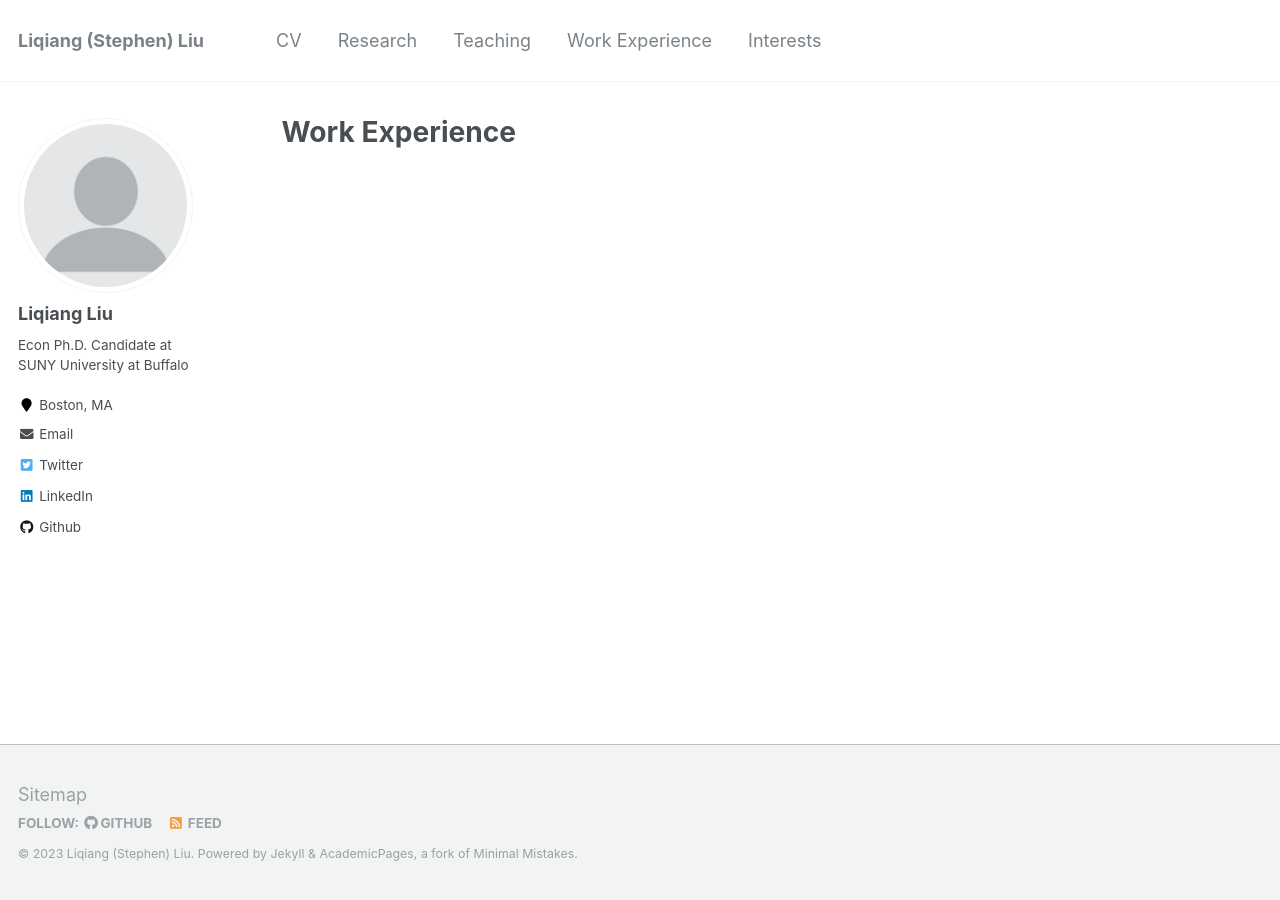
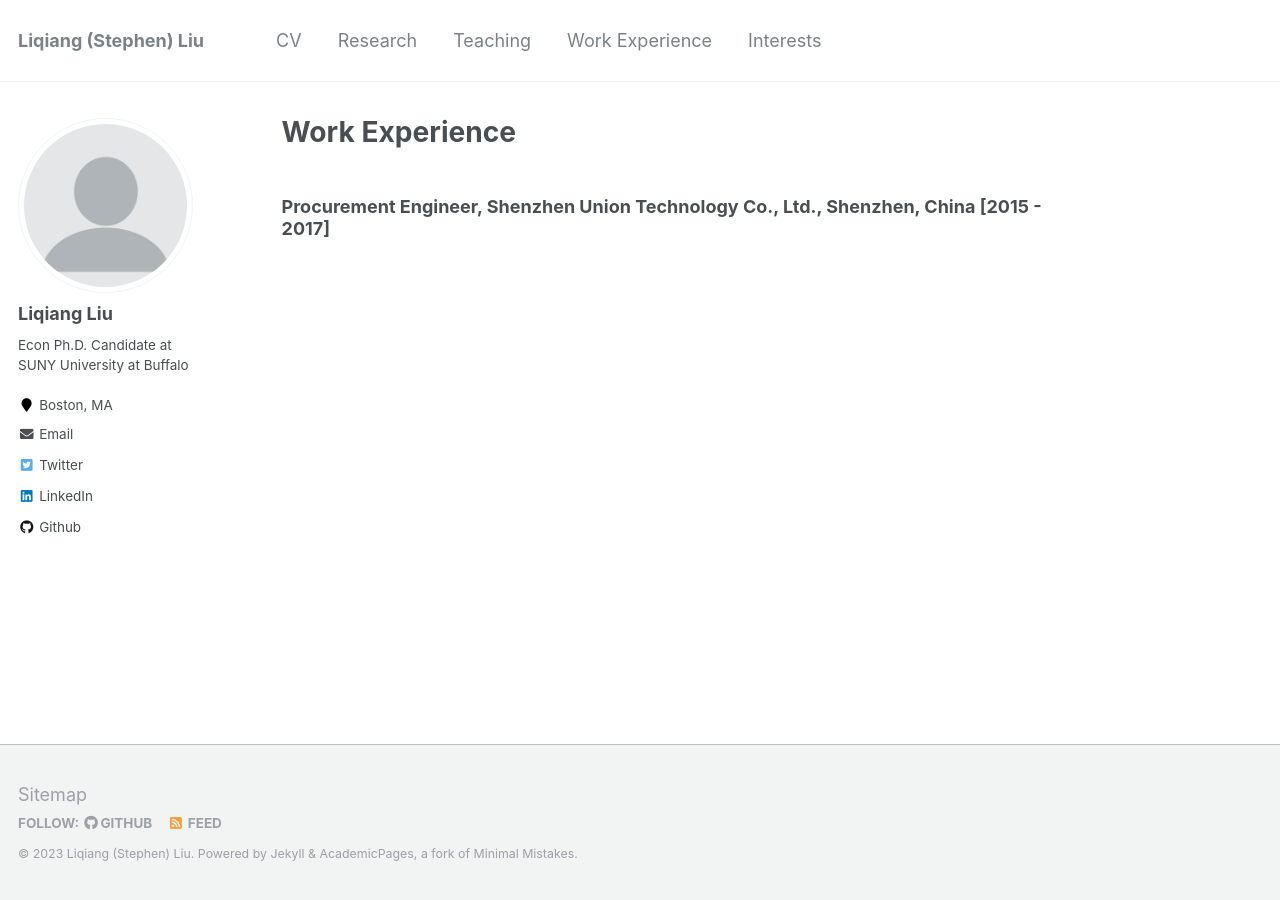
Before and after one commit to Liqiang-Liu/Liqiang-Liu.github.io, a Jekyll site: the page built from _pages/workexperience.md, in a window 1280 px wide. Built offline with Jekyll 4.4.1, drawn with Linux system fonts in a browser that asks for light colours.

Commit message:
Update workexperience.md

```diff
--- a/_pages/workexperience.md
+++ b/_pages/workexperience.md
@@ -6,3 +6,5 @@ redirect_from:
   - /md/
   - /workexperience.html
 ---
+
+### Procurement Engineer, Shenzhen Union Technology Co., Ltd., Shenzhen, China [2015 - 2017]
```
